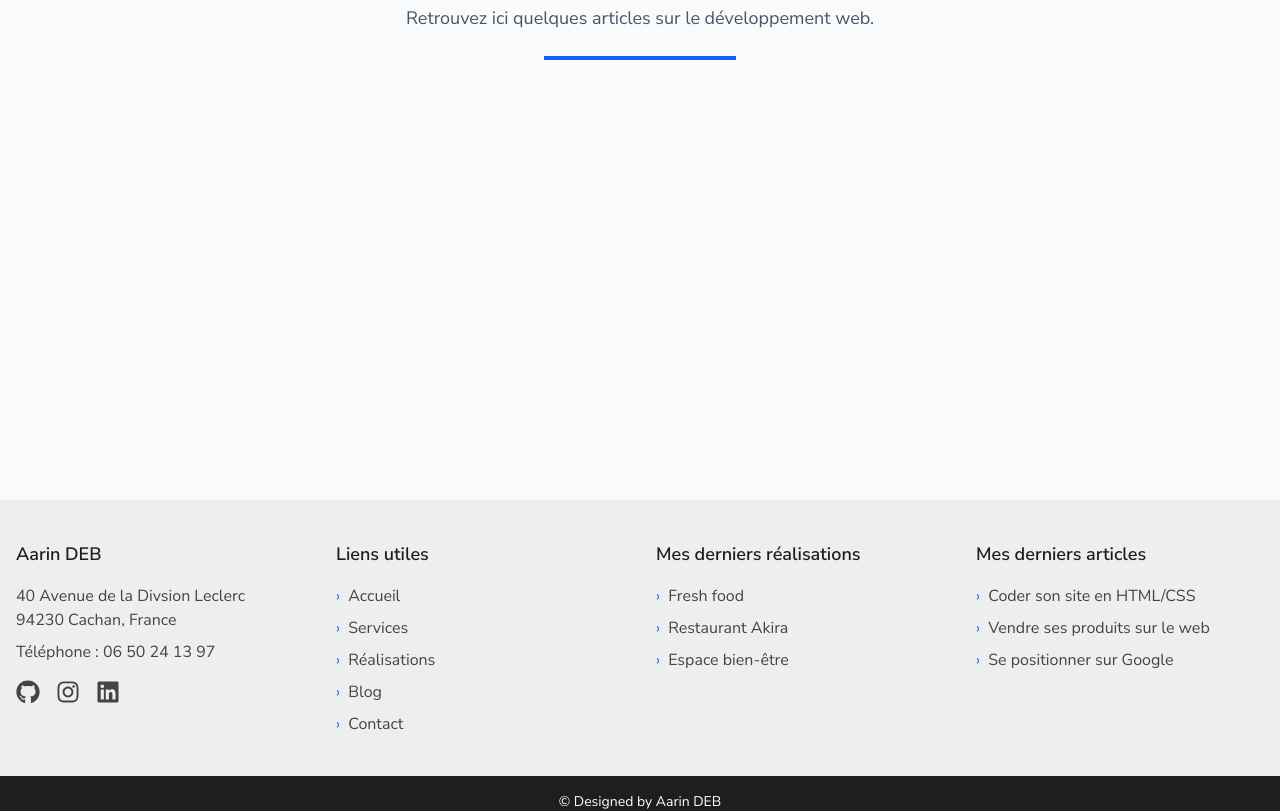
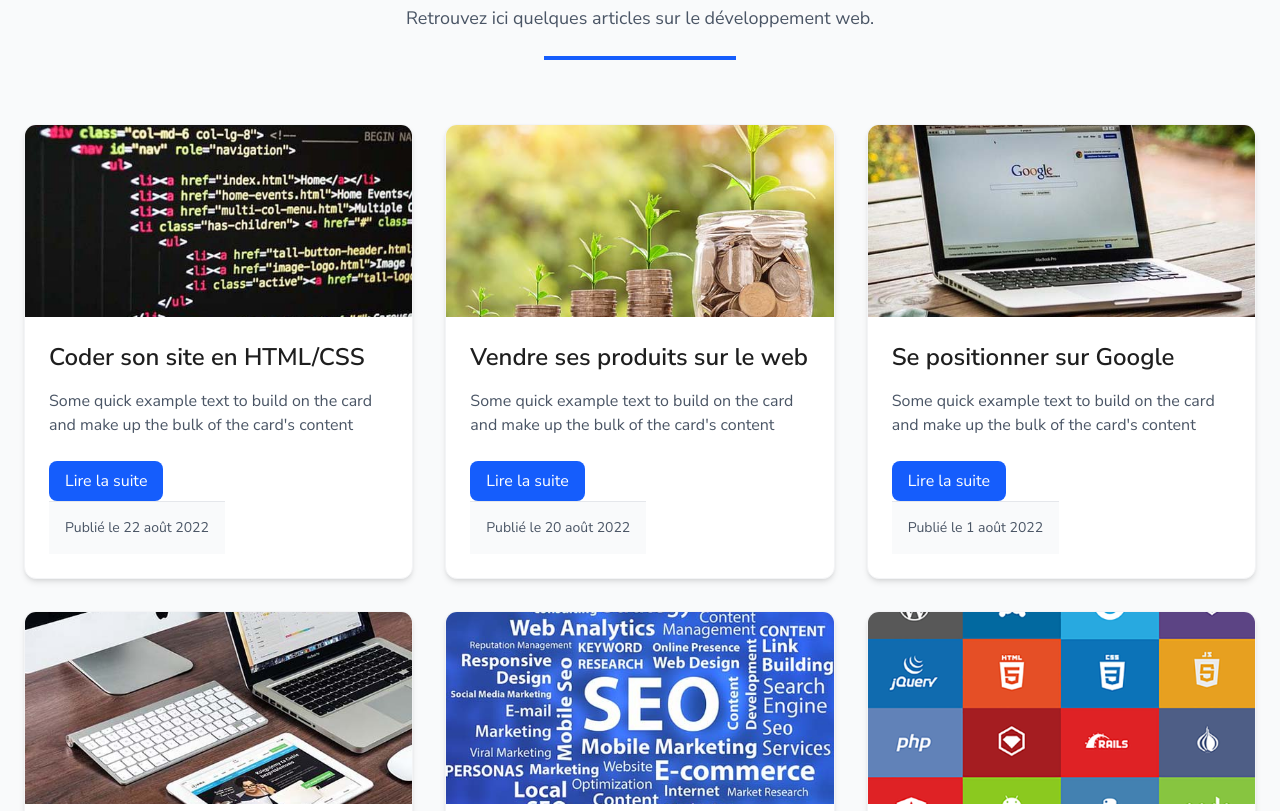
Before and after one commit to userXXIIXII/cv_react, a React (Vite) app: page /blog in a window 1280 px wide. Shown: the part 360-1171 px from the top of the page. Built offline with nearby package versions, Linux system fonts and the light colour scheme.

Commit message:
Page Blog complet, correction de nom de donnée dans BlogCard

```diff
--- a/src/components/BlogCard.jsx
+++ b/src/components/BlogCard.jsx
@@ -6,7 +6,7 @@
 
             {/* Image de l'article */}
             <img src={image}
-            alt={`Image de l'article ${titre}`}
+            alt={`Image de l'article ${title}`}
             className="w-full h-48 object-cover"/>
 
             {/* Corps de la carte */}
--- a/src/data/useBlog.js
+++ b/src/data/useBlog.js
@@ -18,7 +18,7 @@
             date: "22 août 2022"
         },
         {
-            id: 3,
+            id: 2,
             image: vendreImg,
             title: "Vendre ses produits sur le web",
             description: defaultText,
--- a/src/pages/Blog.jsx
+++ b/src/pages/Blog.jsx
@@ -26,6 +26,16 @@
                     </p>
                     <div className="h-1 w-48 bg-blue-600 mx-auto mt-6"></div>
                 </div>
+
+                {/* Cartes dynamiques des articles */}
+                <div className="grid grid-cols-1 md:grid-cols-2 lg:grid-cols-3 gap-8">
+                    {articles.map((article) => (
+                        <BlogCard
+                            key={article.id}
+                            article={article}
+                        />
+                    ))}
+                </div>
             </section>
         </main>
     );
```
